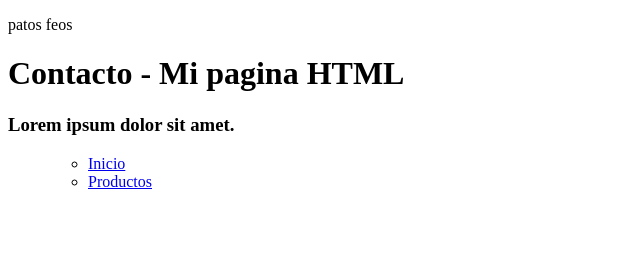
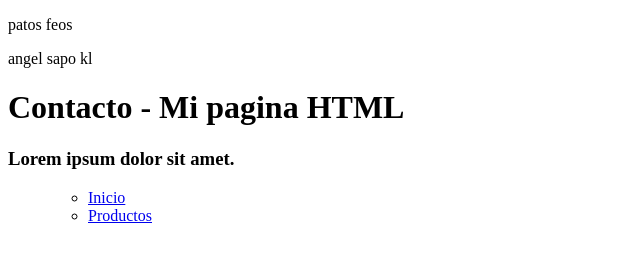
Before and after one commit to MunozNelson/Pagina-Web, a plain HTML site: page contacto.html in a window 1280 px wide. Shown: the whole page, without its empty margins (0-640 px from the left). Drawn offline with Linux system fonts and the light colour scheme.

Commit message:
comienzo

```diff
--- a/contacto.html
+++ b/contacto.html
@@ -8,6 +8,7 @@
 </head>
 <body>
     <p>patos feos</p>
+    <p>angel sapo kl</p>
     <h1>Contacto - Mi pagina HTML</h1>
     <h3>Lorem ipsum dolor sit amet.</h3>
 <!--lista no ordenada (ul)-->
```
